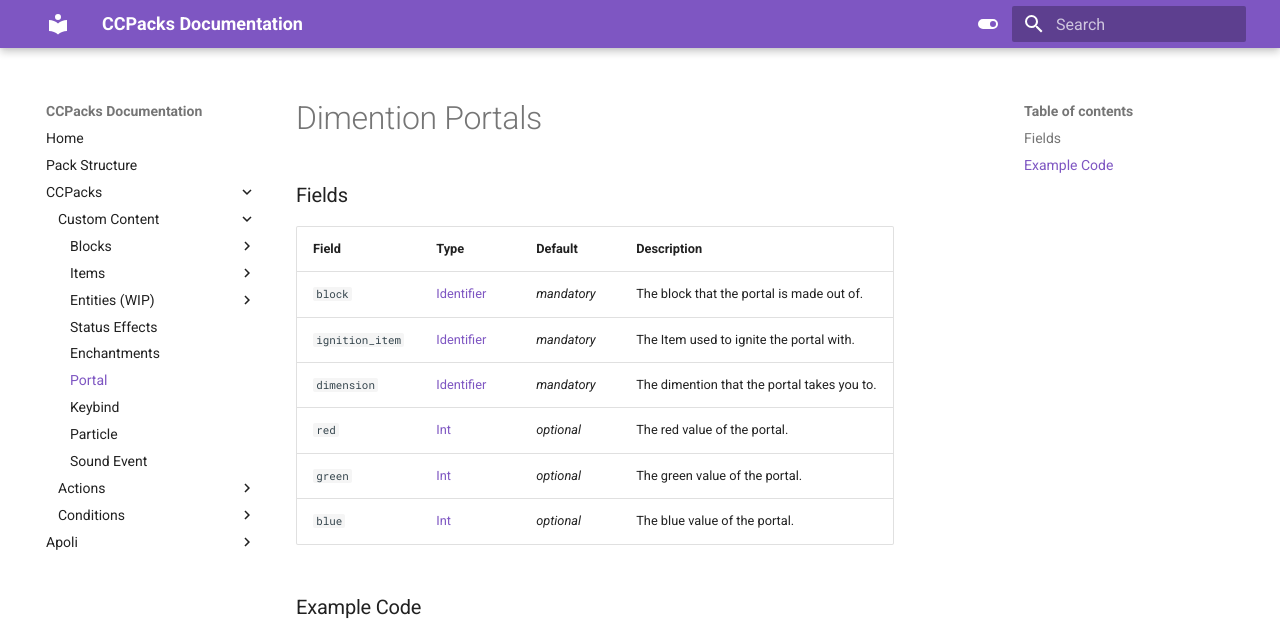
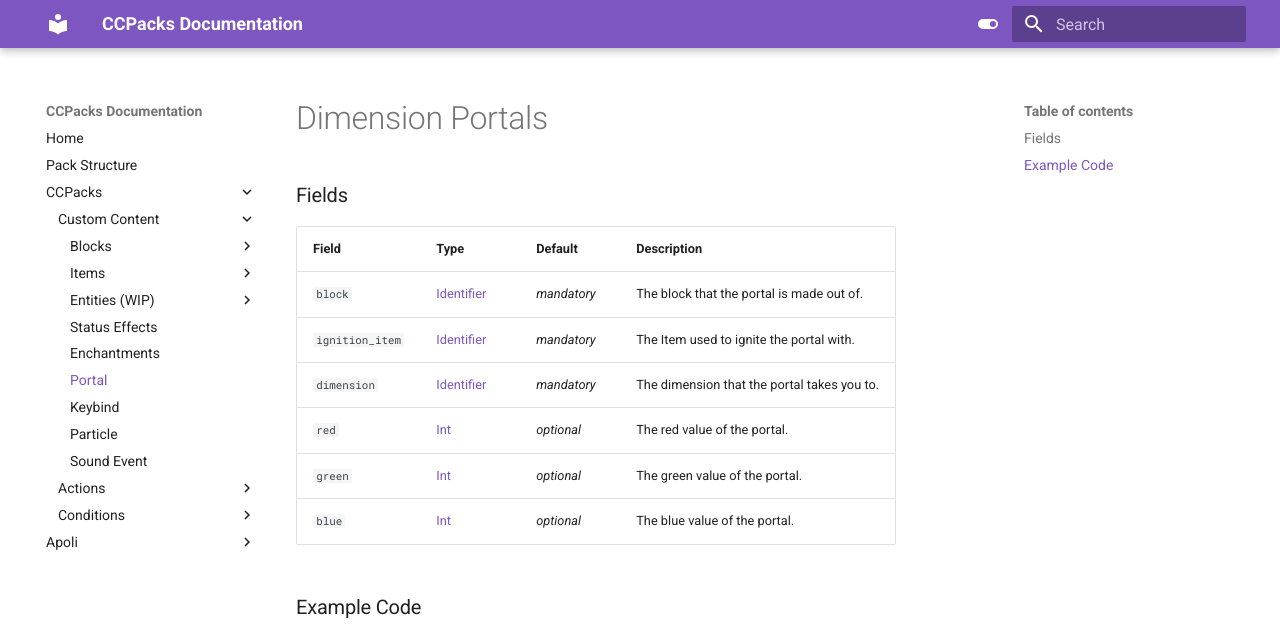
Before and after one commit to eggohito/CCPacks-Documentation, an MkDocs documentation site: the page built from docs/portal.md, in a window 1280 px wide. Shown: the top 634 px of the page. Built offline with MkDocs 1.6.1 and Material for MkDocs 9.7.7, drawn with Linux system fonts in a browser that asks for light colours.

Commit message:
fixed dimension spelling erros

```diff
--- a/docs/portal.md
+++ b/docs/portal.md
@@ -1,4 +1,4 @@
-# Dimention Portals
+# Dimension Portals
 
 ### Fields
 
@@ -6,7 +6,7 @@
 -----------|------|---------|-------------
 `block` | [Identifier]() | *mandatory* | The block that the portal is made out of.
 `ignition_item` | [Identifier]() | *mandatory* | The Item used to ignite the portal with.
-`dimension` | [Identifier]() | *mandatory* | The dimention that the portal takes you to.
+`dimension` | [Identifier]() | *mandatory* | The dimension that the portal takes you to.
 `red` | [Int]() | *optional* | The red value of the portal.
 `green` | [Int]() | *optional* | The green value of the portal.
 `blue` | [Int]() | *optional* | The blue value of the portal.
```
Also changed, not shown: docs/particle.md (+1 -1 lines).
